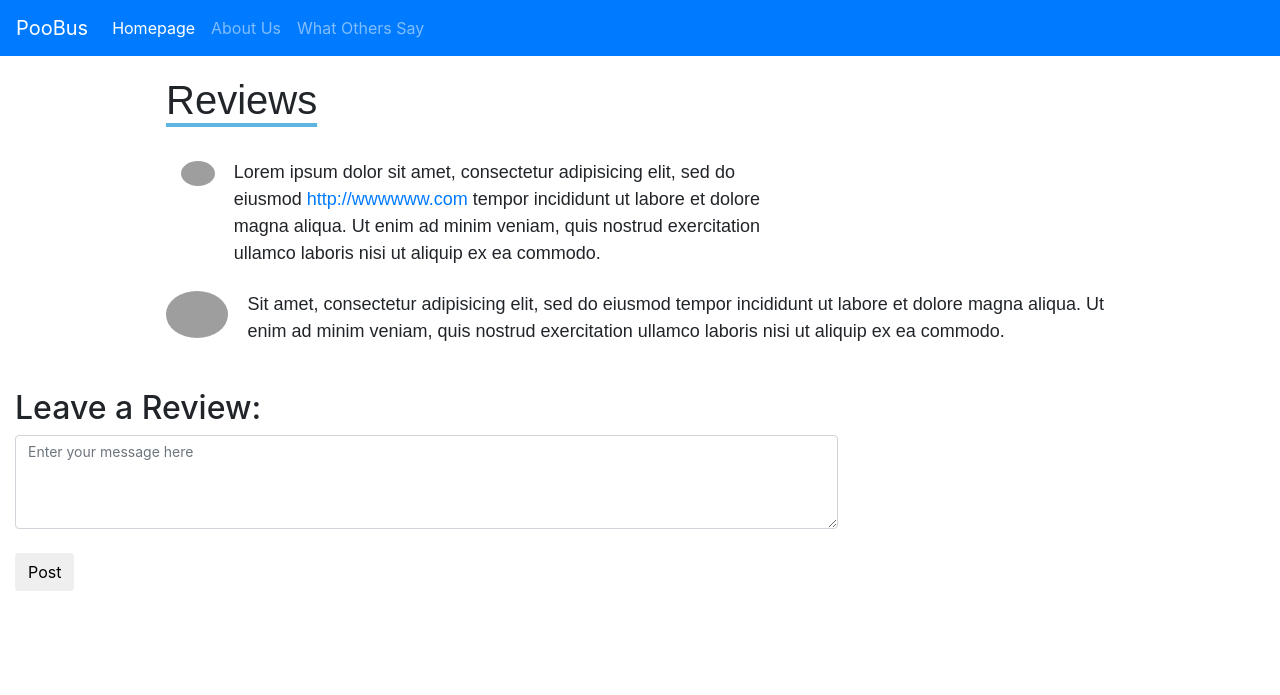
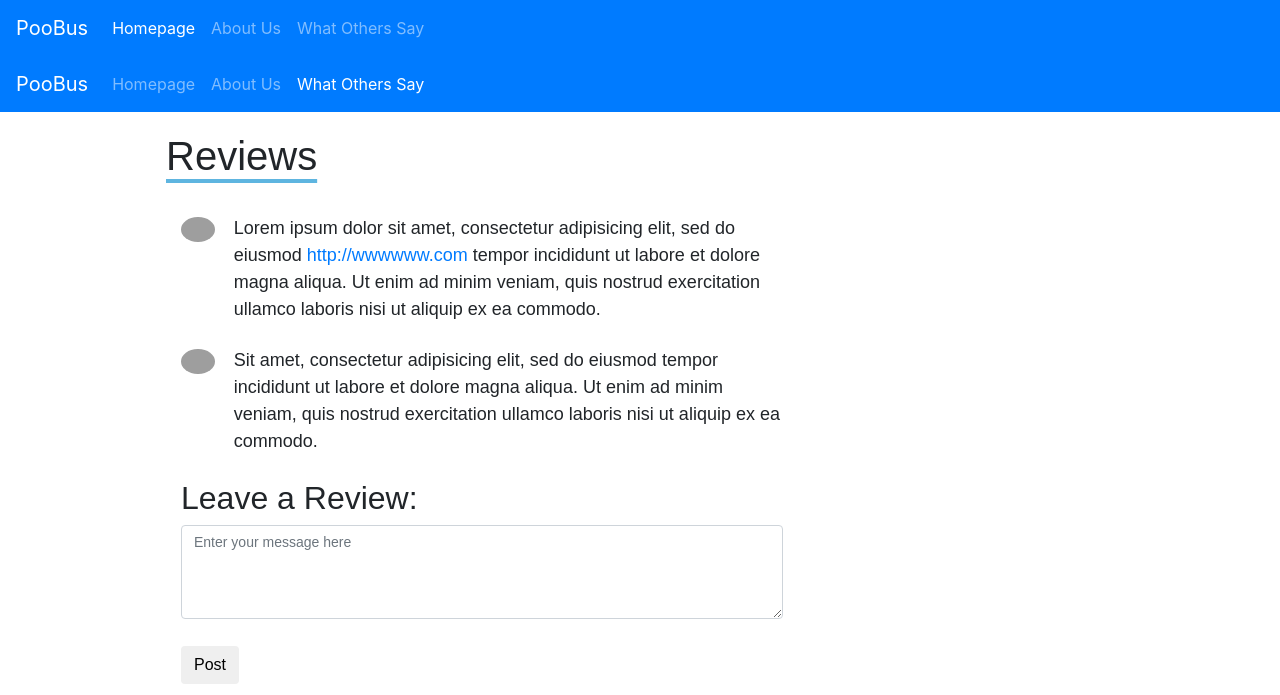
Before and after one commit to PooBusCy/TheRightNameIsPouBusDotCom, a Symfony app: template templates/pou_na_paw/reviews.html.twig in a window 1280 px wide. Shown: the top 695 px of the page. Run offline with Twig, Linux system fonts and the light colour scheme; the template is opened without the code that fills it, so the values that code supplies are empty; some libraries are stand-ins or nearby versions; grey boxes are pictures that could not be loaded.

Commit message:
update reviews

```diff
--- a/templates/pou_na_paw/reviews.html.twig
+++ b/templates/pou_na_paw/reviews.html.twig
@@ -6,6 +6,23 @@
 {% endblock %}
 
 {% block body %}
+
+    <nav class="navbar navbar-expand-sm bg-primary navbar-dark">
+        <ul class="navbar-nav">
+            <div class="navbar-header">
+                <a class="navbar-brand" href="{{ app.request.getBaseURL() }}/">PooBus</a>
+            </div>
+            <li class="nav-item">
+                <a class="nav-link" href="{{ app.request.getBaseURL() }}/">Homepage</a>
+            </li>
+            <li class="nav-item">
+                <a class="nav-link" href="{{ app.request.getBaseURL() }}/about-us">About Us</a>
+            </li>
+            <li class="nav-item active">
+                <a class="nav-link" href="{{ app.request.getBaseURL() }}/reviews">What Others Say</a>
+            </li>
+        </ul>
+    </nav>
 
     <div class="example-wrapper">
         <h1 class="headline">Reviews</h1>
@@ -21,6 +38,7 @@
                                         src="http://demos.themes.guide/bodeo/assets/images/users/m103.jpg" alt="avatar"></a>
                     </div>
                     <div class="comment-content col-md-11 col-sm-10">
+                        <div class="comment-body">
                             <p>
                                 Lorem ipsum dolor sit amet, consectetur adipisicing elit, sed do eiusmod <a href>http://wwwwww.com</a>
                                 tempor incididunt ut labore et dolore magna aliqua. Ut enim ad minim veniam, quis
```
